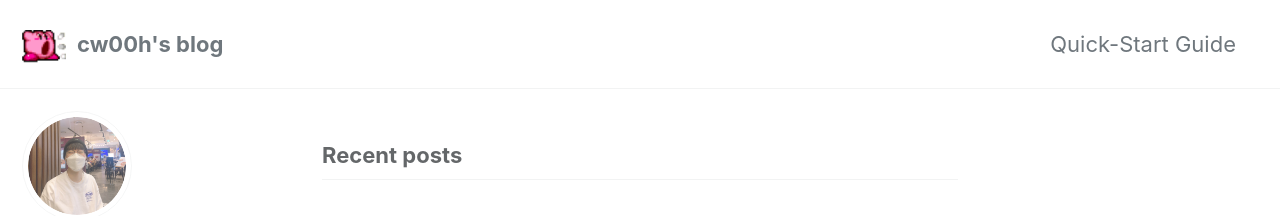
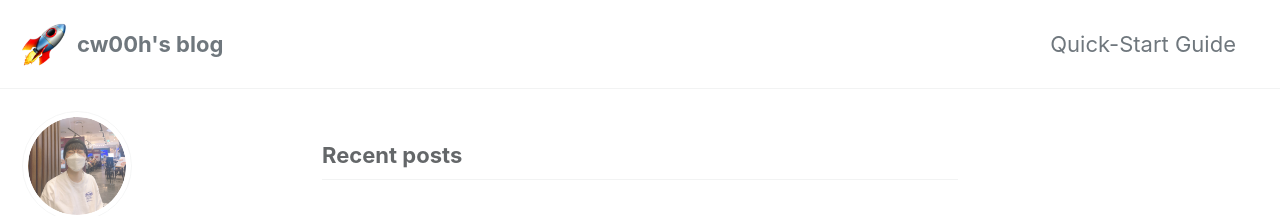
Before and after one commit to cw00h/cw00h.github.io, a Jekyll site: the page built from index.html, in a window 1280 px wide. Shown: the top 216 px of the page. Built offline with Jekyll 4.4.1, drawn with Linux system fonts in a browser that asks for light colours; cached includes are drawn as plain includes; the list of posts is cut into pages by our own code.

Commit message:
Design: Change logo

```diff
--- a/_config.yml
+++ b/_config.yml
@@ -29,7 +29,7 @@ url                      : https://cw00h.github.io
 baseurl                  : # the subpath of your site, e.g. "/blog"
 repository               : cw00h/cw00h.github.io
 teaser                   : # path of fallback teaser image, e.g. "/assets/images/500x300.png"
-logo                     : "/assets/images/kirby.png"
+logo                     : "/assets/images/rocket.png"
 masthead_title           : "cw00h's blog"
 # breadcrumbs            : false # true, false (default)
 words_per_minute         : 200
```
Also changed, not shown: assets/images/kirby.png (deleted).
